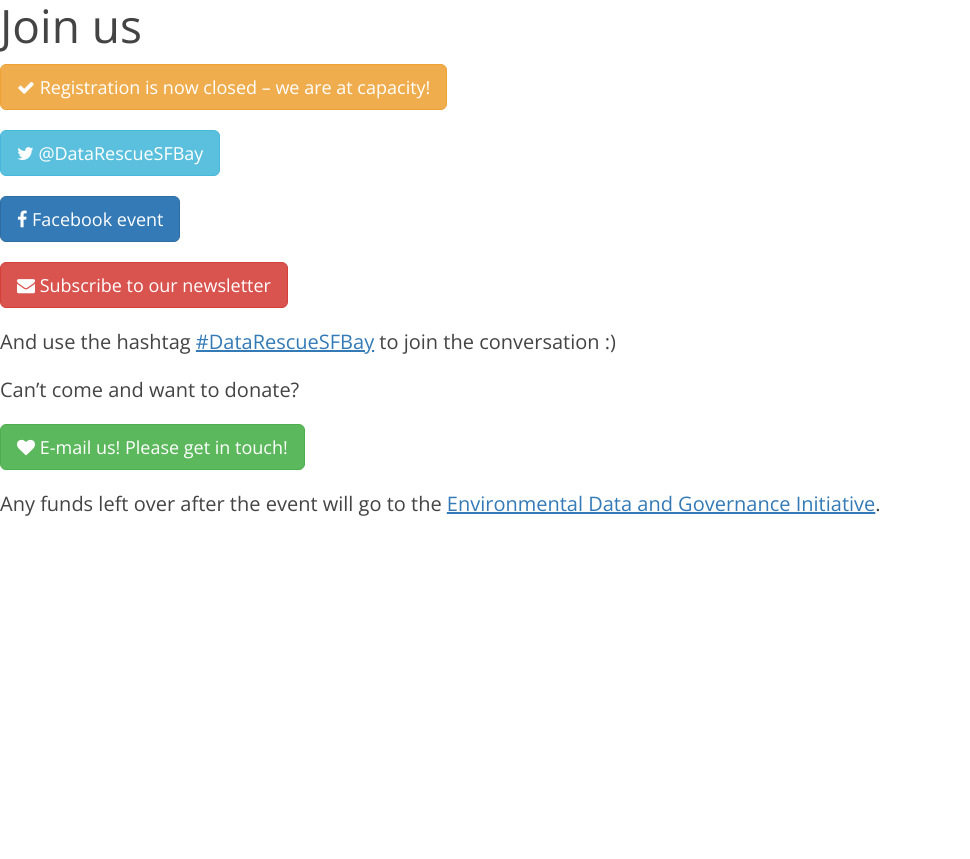
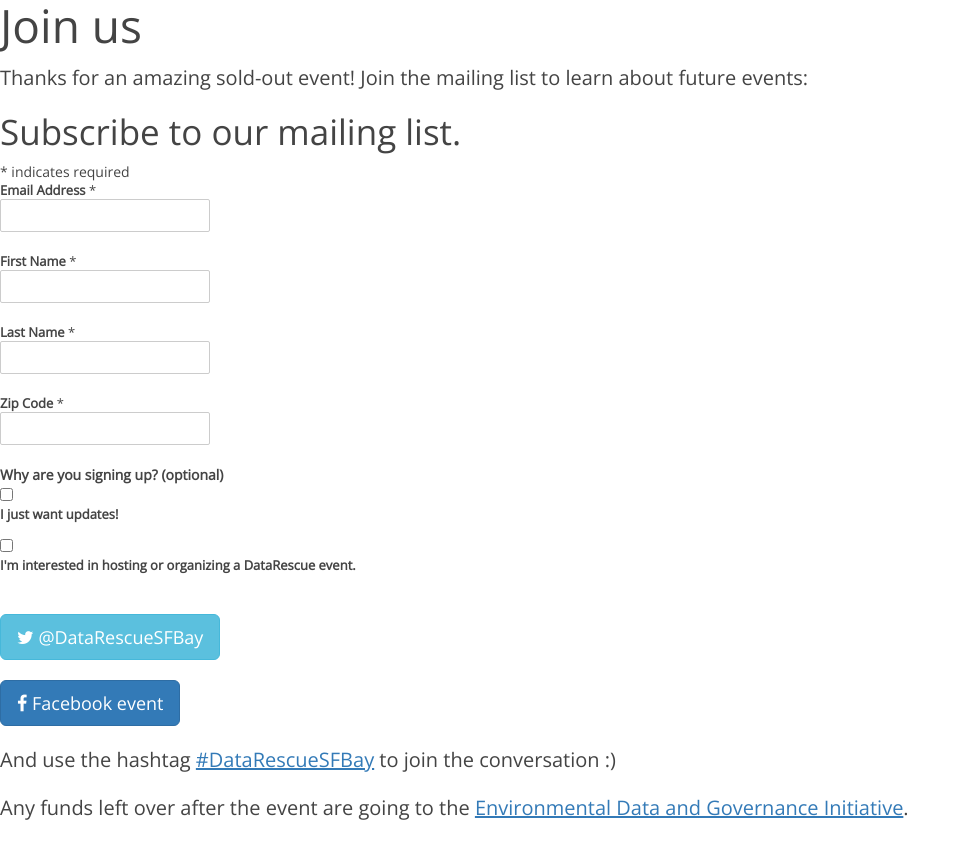
Before and after one commit to suchthis/DataRescueSFBay.github.io, a Jekyll site: the page built from 2016/_posts/2014-01-02-join.md, in a window 1280 px wide. Shown: the top 859 px of the page, without its empty margins (0-970 px from the left). Built offline with Jekyll 4.4.1, drawn with Linux system fonts in a browser that asks for light colours; nearby versions of some CDN libraries; our own code applies the rules of GitHub Pages for plain Markdown files; comment, search, counter and statistics services are not loaded.

Commit message:
Update 2014-01-02-join.md

```diff
--- a/2016/_posts/2014-01-02-join.md
+++ b/2016/_posts/2014-01-02-join.md
@@ -7,9 +7,57 @@ color: white
 
 # Join us
 
-<a class="btn btn-warning btn-lg" href="https://datarescuesfbay.eventbrite.com">
-  <i class="fa fa-check"></i> Registration is now closed -- we are at capacity!
-</a>
+Thanks for an amazing sold-out event! Join the mailing list to learn about future events:
+
+<!-- Begin MailChimp Signup Form -->
+<link href="//cdn-images.mailchimp.com/embedcode/classic-10_7.css" rel="stylesheet" type="text/css">
+<style type="text/css">
+	#mc_embed_signup{background:#fff; clear:left; font:14px Helvetica,Arial,sans-serif; }
+	/* Add your own MailChimp form style overrides in your site stylesheet or in this style block.
+	   We recommend moving this block and the preceding CSS link to the HEAD of your HTML file. */
+</style>
+<div id="mc_embed_signup">
+<form action="//datarescuesfbay.us15.list-manage.com/subscribe/post?u=0a0330834e7db8281c80399c8&amp;id=e033609545" method="post" id="mc-embedded-subscribe-form" name="mc-embedded-subscribe-form" class="validate" target="_blank" novalidate>
+    <div id="mc_embed_signup_scroll">
+	<h2>Subscribe to our mailing list.</h2>
+<div class="indicates-required"><span class="asterisk">*</span> indicates required</div>
+<div class="mc-field-group">
+	<label for="mce-EMAIL">Email Address  <span class="asterisk">*</span>
+</label>
+	<input type="email" value="" name="EMAIL" class="required email" id="mce-EMAIL">
+</div>
+<div class="mc-field-group">
+	<label for="mce-FNAME">First Name  <span class="asterisk">*</span>
+</label>
+	<input type="text" value="" name="FNAME" class="required" id="mce-FNAME">
+</div>
+<div class="mc-field-group">
+	<label for="mce-LNAME">Last Name  <span class="asterisk">*</span>
+</label>
+	<input type="text" value="" name="LNAME" class="required" id="mce-LNAME">
+</div>
+<div class="mc-field-group">
+	<label for="mce-MMERGE3">Zip Code  <span class="asterisk">*</span>
+</label>
+	<input type="text" value="" name="MMERGE3" class="required" id="mce-MMERGE3">
+</div>
+<div class="mc-field-group input-group">
+    <strong>Why are you signing up? (optional) </strong>
+    <ul><li><input type="checkbox" value="1" name="group[351][1]" id="mce-group[351]-351-0"><label for="mce-group[351]-351-0">I just want updates!</label></li>
+<li><input type="checkbox" value="2" name="group[351][2]" id="mce-group[351]-351-1"><label for="mce-group[351]-351-1">I'm interested in hosting or organizing a DataRescue event.</label></li>
+</ul>
+</div>
+	<div id="mce-responses" class="clear">
+		<div class="response" id="mce-error-response" style="display:none"></div>
+		<div class="response" id="mce-success-response" style="display:none"></div>
+	</div>    <!-- real people should not fill this in and expect good things - do not remove this or risk form bot signups-->
+    <div style="position: absolute; left: -5000px;" aria-hidden="true"><input type="text" name="b_0a0330834e7db8281c80399c8_e033609545" tabindex="-1" value=""></div>
+    <div class="clear"><input type="submit" value="Subscribe" name="subscribe" id="mc-embedded-subscribe" class="button"></div>
+    </div>
+</form>
+</div>
+<script type='text/javascript' src='//s3.amazonaws.com/downloads.mailchimp.com/js/mc-validate.js'></script><script type='text/javascript'>(function($) {window.fnames = new Array(); window.ftypes = new Array();fnames[0]='EMAIL';ftypes[0]='email';fnames[1]='FNAME';ftypes[1]='text';fnames[2]='LNAME';ftypes[2]='text';fnames[3]='MMERGE3';ftypes[3]='zip';}(jQuery));var $mcj = jQuery.noConflict(true);</script>
+<!--End mc_embed_signup-->
 
 <a class="btn btn-info btn-lg" href="https://twitter.com/DataRescueSFBay">
   <i class="fa fa-twitter"></i> @DataRescueSFBay
@@ -19,16 +67,6 @@ color: white
   <i class="fa fa-facebook"></i> Facebook event
 </a>
 
-<a class="btn btn-danger btn-lg" href="https://docs.google.com/forms/d/e/1FAIpQLSejzYsf9GpEjaCr33FkDMIRZEtSvcTLEjND1s61ffScSn1dTw/viewform?c=0&w=1">
-  <i class="fa fa-envelope"></i> Subscribe to our newsletter
-</a>
-
 And use the hashtag [#DataRescueSFBay](https://twitter.com/search?q=%23DataRescueSFBay&src=typd) to join the conversation :)
 
-Can't come and want to donate?
-
-<a class="btn btn-success btn-lg" href="mailto:datarescuesfbay@googlegroups.com">
-  <i class="fa fa-heart"></i> E-mail us! Please get in touch!
-</a>
-
-Any funds left over after the event will go to the [Environmental Data and Governance Initiative](https://envirodatagov.org).
+Any funds left over after the event are going to the [Environmental Data and Governance Initiative](https://envirodatagov.org).
```
